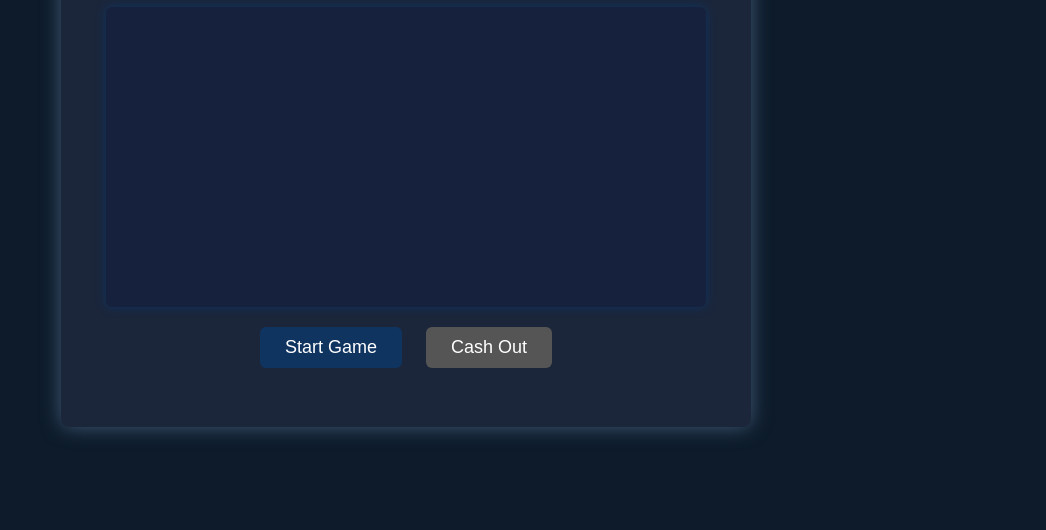
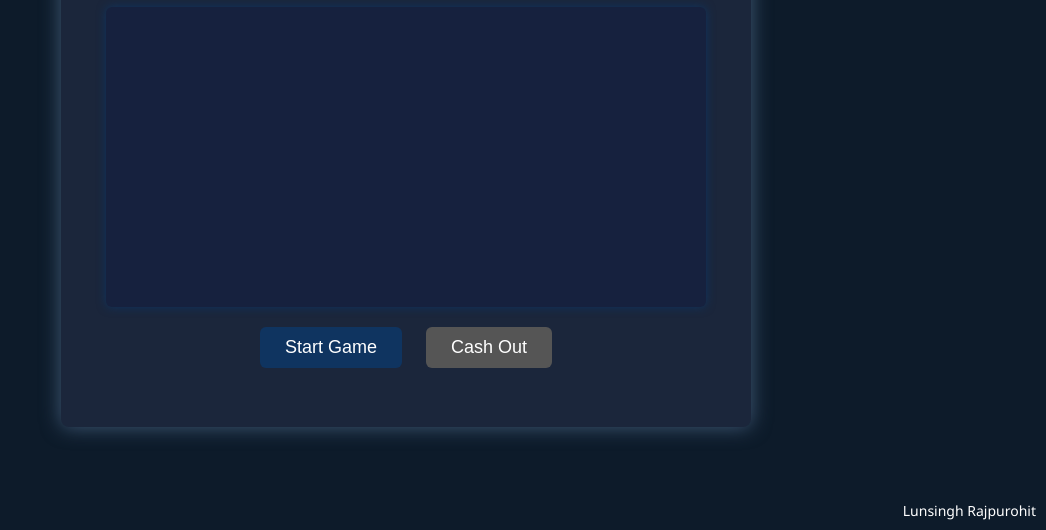
Before and after one commit to Vikash20090/aviator, a plain HTML site: page index.html in a window 1280 px wide. Shown: the part 270-800 px from the top of the page, without its empty margins (234-1280 px from the left). Drawn offline with Linux system fonts and the light colour scheme.

Commit message:
Update index.html

```diff
--- a/index.html
+++ b/index.html
@@ -7,6 +7,10 @@
   <link rel="stylesheet" href="style.css" />
 </head>
 <body>
+  <div style="position: fixed; bottom: 10px; right: 10px; color: white; font-size: 14px;">
+  Lunsingh Rajpurohit
+</div>
+
   <div class="container">
     <h1>Aviator Style Coin Game</h1>
     <div id="multiplier">1.00x</div>
```
